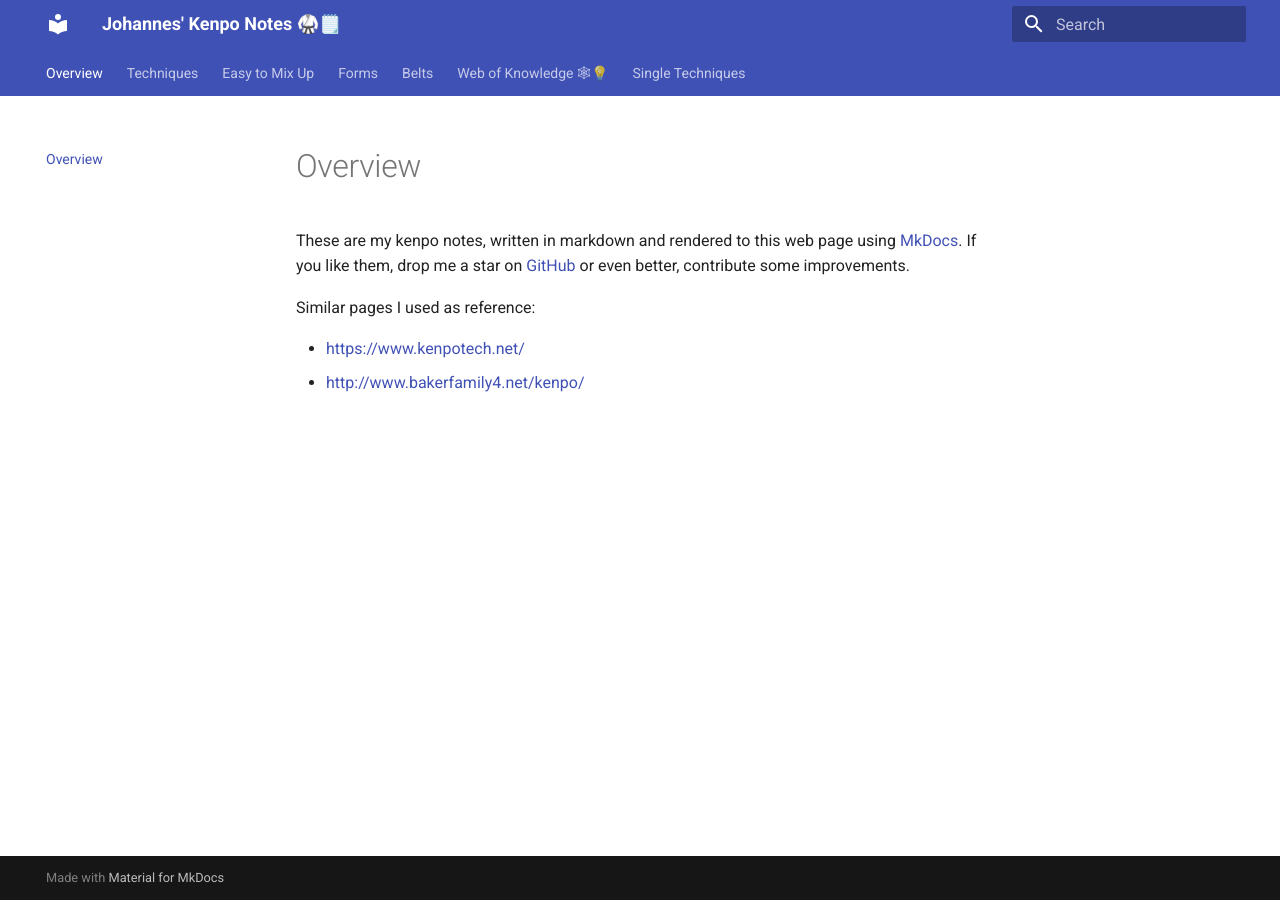
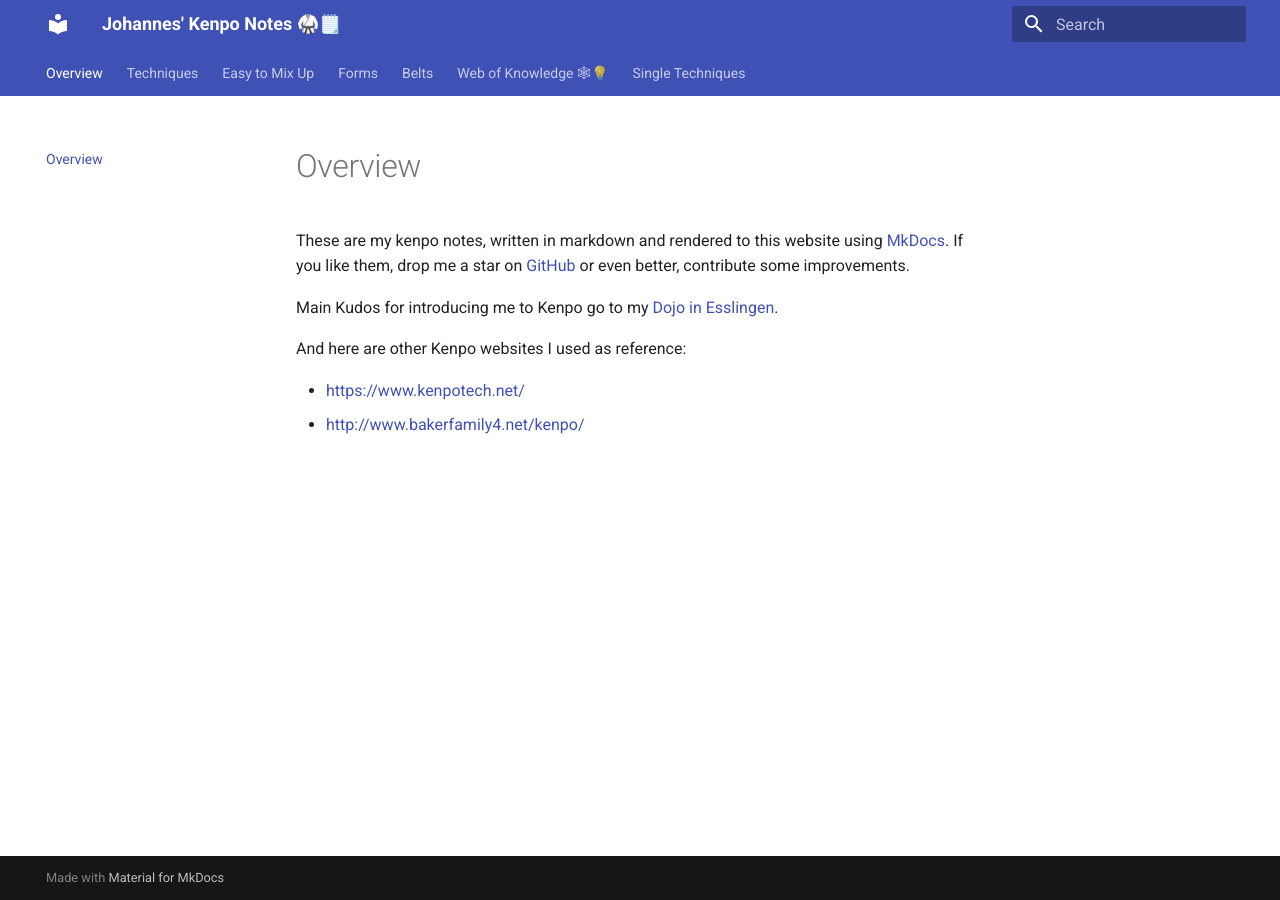
Before and after one commit to realJohnDoe/kenpo, an MkDocs documentation site: the page built from docs/index.md, in a window 1280 px wide. Built offline with MkDocs 1.6.1 and Material for MkDocs 9.7.7, drawn with Linux system fonts in a browser that asks for light colours.

Commit message:
Refine starter page a bit

```diff
--- a/docs/index.md
+++ b/docs/index.md
@@ -1,6 +1,6 @@
 # Overview
 
-These are my kenpo notes, written in markdown and rendered to this web page
+These are my kenpo notes, written in markdown and rendered to this website
 using [MkDocs].
 If you like them, drop me a star on [GitHub] or even better, contribute some
 improvements.
@@ -8,7 +8,11 @@ improvements.
 [MkDocs]: https://www.mkdocs.org/
 [GitHub]: https://github.com/realJohnDoe/kenpo
 
-Similar pages I used as reference:
+Main Kudos for introducing me to Kenpo go to my [Dojo in Esslingen].
+
+[Dojo in Esslingen]: https://bushido-esslingen.de/
+
+And here are other Kenpo websites I used as reference:
 
 - [https://www.kenpotech.net/](https://www.kenpotech.net/)
 - [http://www.bakerfamily4.net/kenpo/](http://www.bakerfamily4.net/kenpo/)
```
